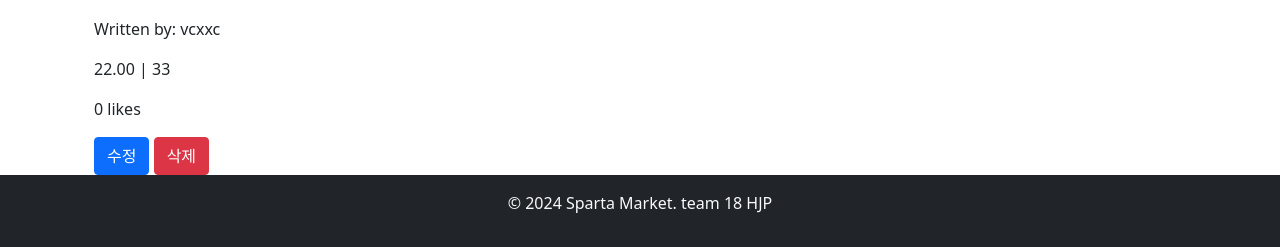
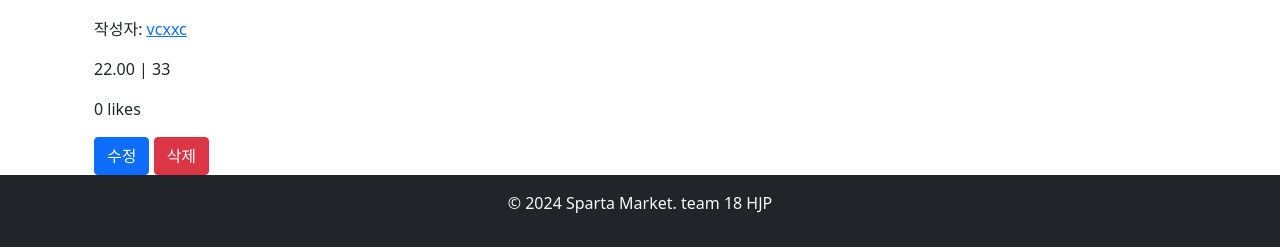
Before and after one commit to vcxxcvvcx/spartamarket, a Django app: page /products/post/1/ in a window 1280 px wide. Shown: the part 1513-1760 px from the top of the page. Run offline with Django 4.2, Linux system fonts and the light colour scheme; data comes from the database, SQL or seed files in the repository.

Commit message:
작성자 누르면 프로필로 연결

```diff
--- a/spartamarket/products/templates/products/post_detail.html
+++ b/spartamarket/products/templates/products/post_detail.html
@@ -16,7 +16,7 @@
     </div>
     <h5 class="mt-3">{{ post.title }}</h5>
     <p>{{ post.content }}</p>
-    <p>Written by: {{ post.user.username }}</p>
+    <p>작성자: <a href="{% url 'accounts:user_profile' username=post.user.username %}">{{ post.user.username }}</a></p>
     <p class="card-text">{{ post.price }} | {{ post.address }}</p>
     <p class="card-text">{{ post.likes }} likes</p>
     <a href="{% url 'products:post_edit' post.id %}" class="btn btn-primary">수정</a>
```
